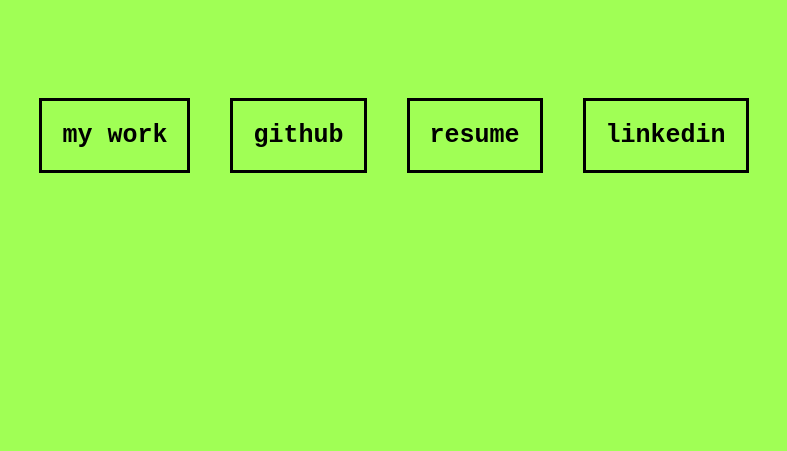
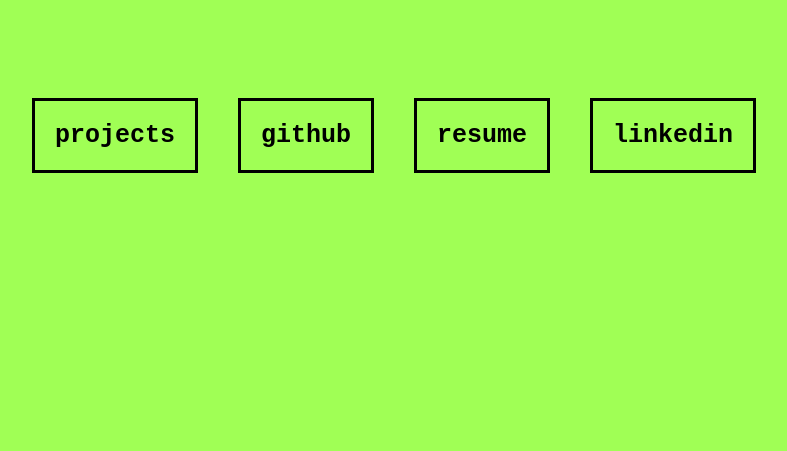
Before and after one commit to aidandobkins/portfoliosite, a plain HTML site: page index.html in a window 1280 px wide. Shown: the part 349-800 px from the top of the page, without its empty margins (246-1033 px from the left). Drawn offline with Linux system fonts and the light colour scheme.

Commit message:
change button text

```diff
--- a/index.html
+++ b/index.html
@@ -35,7 +35,7 @@
             <div class="divider"></div>
             <div class="divider"></div>
             <div class="fadeins" id="fadeins">
-                <a class="workbtn" id="workbtn" href="/aboutme">my work</a>
+                <a class="workbtn" id="workbtn" href="/aboutme">projects</a>
                 <a class="workbtn" id="githubbtn" href="https://github.com/aidandobkins" target="_blank">github</a>
                 <a class="workbtn" id="resumebtn" href="/resume">resume</a>
                 <a class="workbtn" id="linkedinbtn" href="https://linkedin.com/in/aidandobkins" target="_blank"
```
